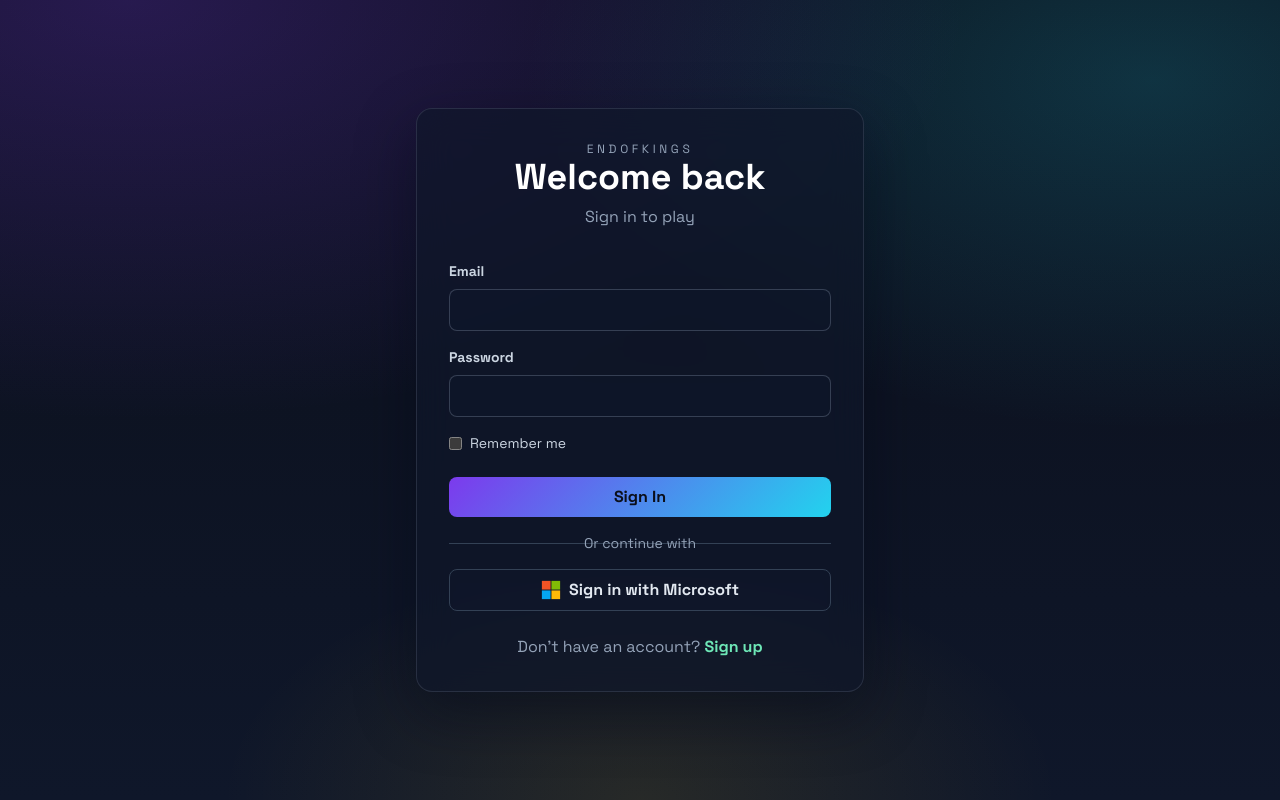
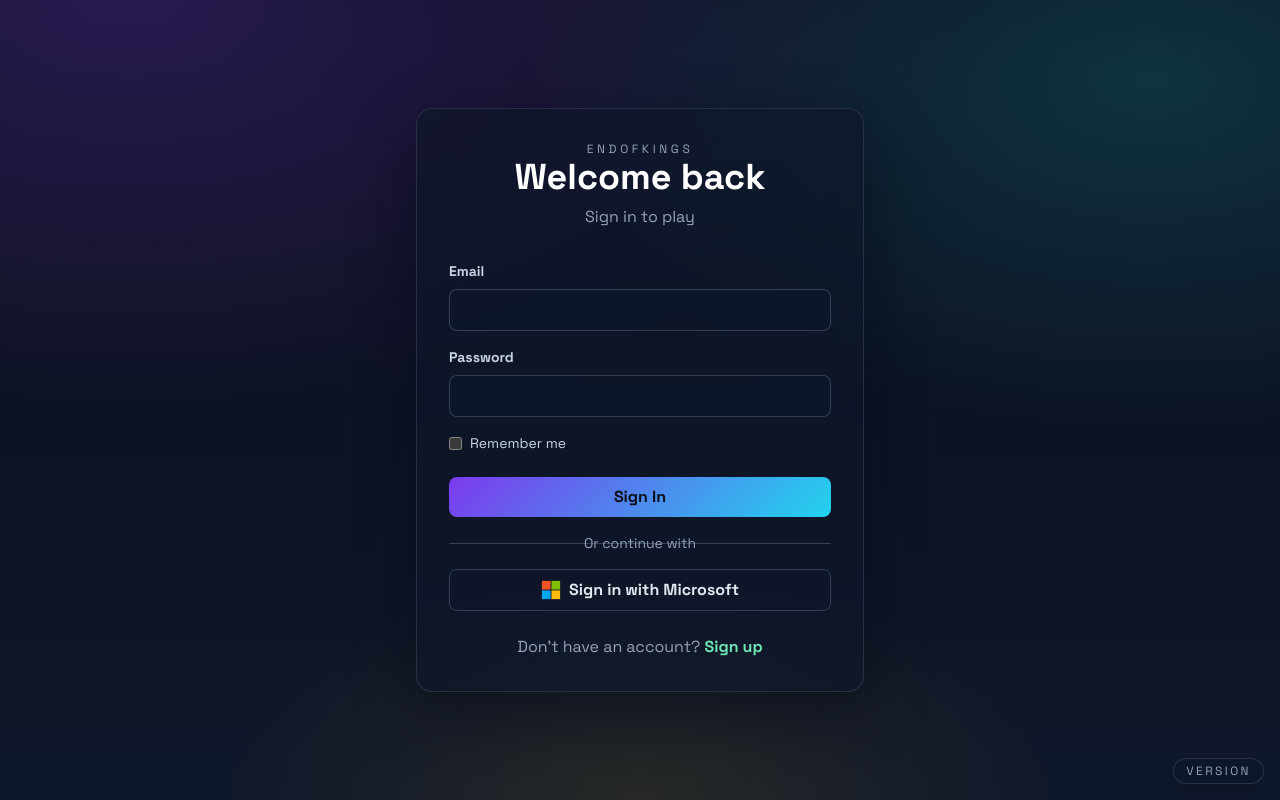
Before and after one commit to tdevere/aichess, a React (Vite) app in the folder frontend/: page /login in a window 1280 px wide. Built offline with nearby package versions, Linux system fonts and the light colour scheme.

Commit message:
feat: show version globally

```diff
--- a/frontend/src/App.tsx
+++ b/frontend/src/App.tsx
@@ -9,6 +9,7 @@
 import PuzzlePage from './pages/PuzzlePage';
 import AdminPage from './pages/AdminPage';
 import AdminUserDetailPage from './pages/AdminUserDetailPage';
+import { appVersion } from './utils/version';
 
 function App() {
   const { isAuthenticated, isAdmin } = useAuthStore();
@@ -26,6 +27,9 @@
         <Route path="/admin" element={isAuthenticated && isAdmin ? <AdminPage /> : <Navigate to="/" />} />
         <Route path="/admin/users/:id" element={isAuthenticated && isAdmin ? <AdminUserDetailPage /> : <Navigate to="/" />} />
       </Routes>
+      <div className="fixed bottom-4 right-4 text-xs tracking-[0.2em] uppercase text-slate-400 bg-slate-900/70 border border-slate-700/70 rounded-full px-3 py-1 shadow-lg">
+        Version {appVersion}
+      </div>
     </div>
   );
 }
--- a/frontend/src/pages/HomePage.tsx
+++ b/frontend/src/pages/HomePage.tsx
@@ -395,6 +395,7 @@
           </div>
         </div>
       )}
+
     </div>
   );
 };
```
